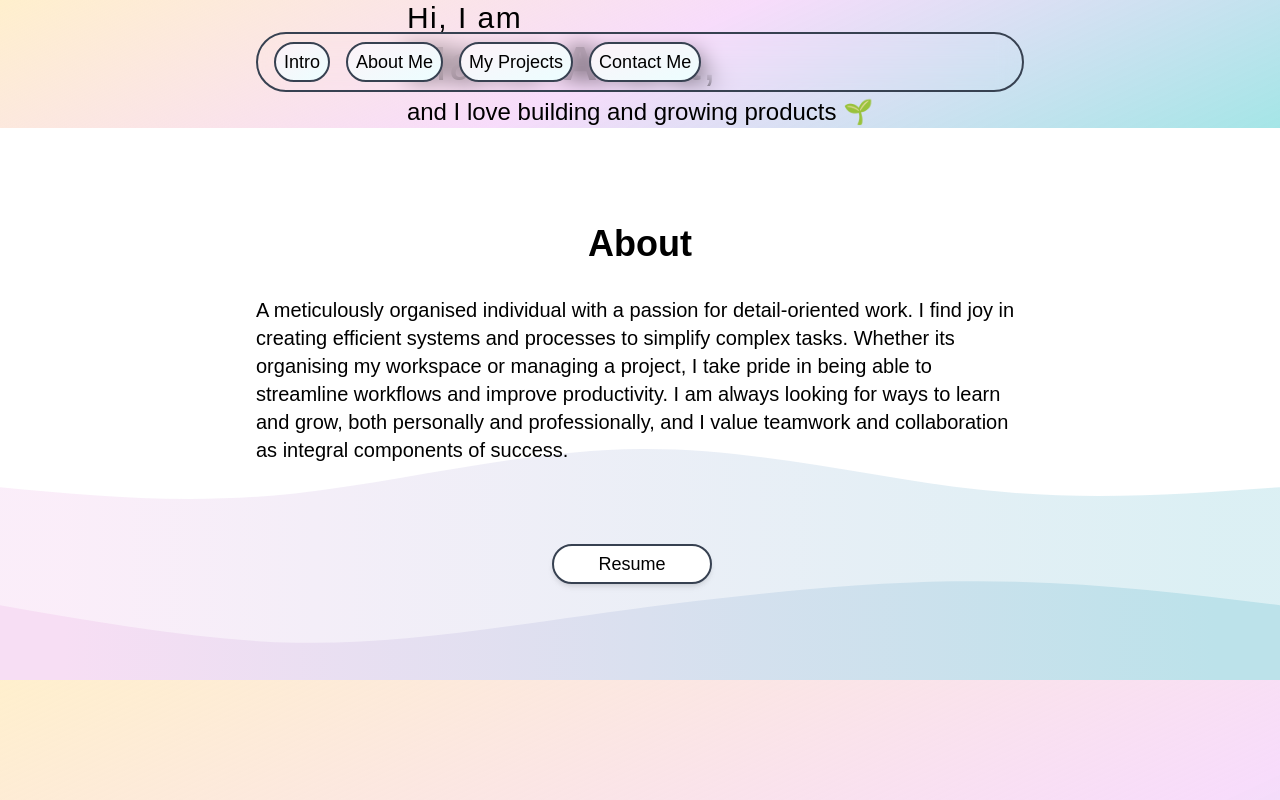
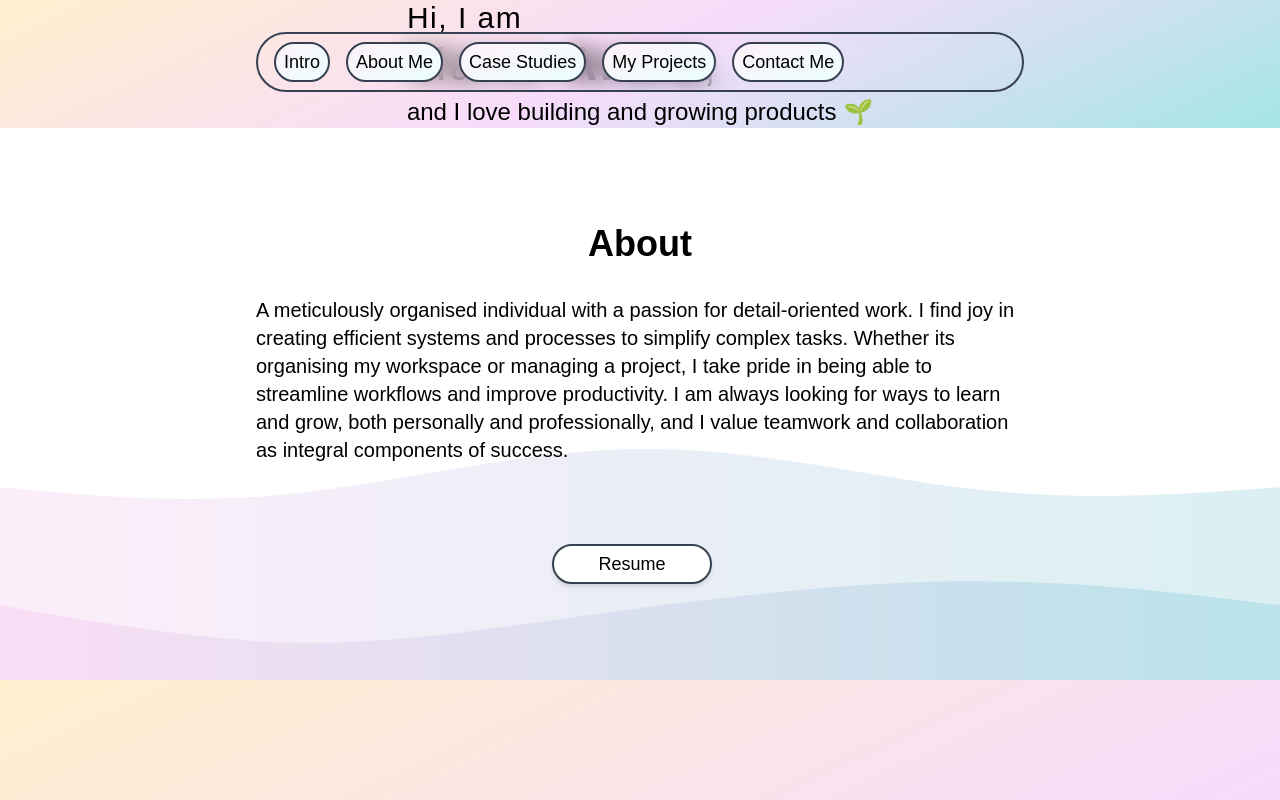
Before and after one commit to mansiiaroraaa/mansiiaroraaa, a Next.js app: page / in a window 1280 px wide. Built offline with nearby package versions, Linux system fonts and the light colour scheme; what next-real-viewport would draw is missing.

Commit message:
added case studies url

```diff
--- a/src/components/NavMenu.tsx
+++ b/src/components/NavMenu.tsx
@@ -18,6 +18,15 @@ export const NavMenu = () => {
         About Me
       </motion.a>
       <motion.a
+        href="#casestudies"
+        className={buttonClasses}
+        variants={linkVariant}
+        whileHover="hovered"
+        whileTap="tapped"
+      >
+        Case Studies
+      </motion.a>
+      <motion.a
         href="#projects"
         className={buttonClasses}
         variants={linkVariant}
--- a/src/components/NavMenuMobile.tsx
+++ b/src/components/NavMenuMobile.tsx
@@ -42,6 +42,15 @@ export const NavMenuMobile = ({ open, setOpen }: navMenuProps) => {
             About Me
           </a>
           <a
+            href="#casestudies"
+            className="mb-2 text-xl"
+            onClick={() => {
+              setOpen(false);
+            }}
+          >
+            Case Studies
+          </a>
+          <a
             href="#projects"
             className="mb-2 text-xl"
             onClick={() => {
--- a/src/sections/CaseStudies.tsx
+++ b/src/sections/CaseStudies.tsx
@@ -22,7 +22,7 @@ export const CaseStudies = () => {
 
   return (
     <section
-      id="projects"
+      id="casestudies"
       className="flex flex-col justify-center items-center py-24 px-8 h-screen min-h-screen lg:py-32 lg:px-32 add-bg snap-start snap-always"
     >
       <p className="mb-12 text-3xl font-bold md:text-4xl">Case Studies</p>
```
